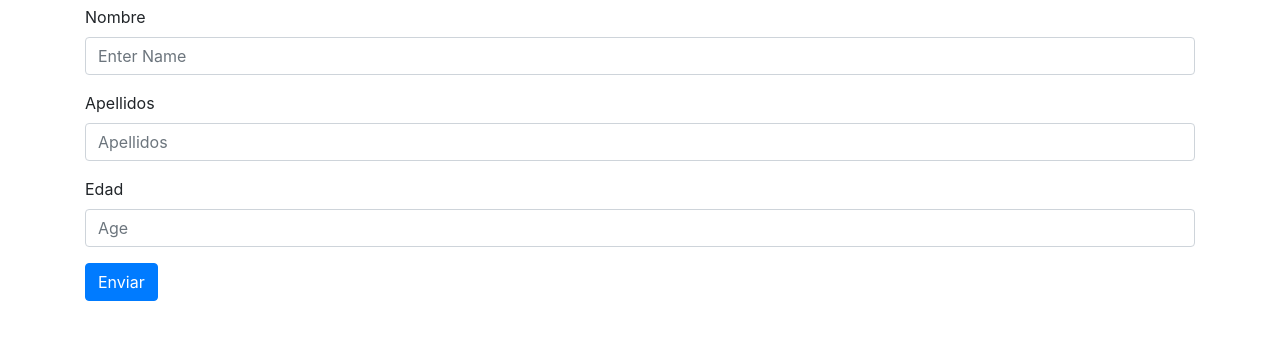
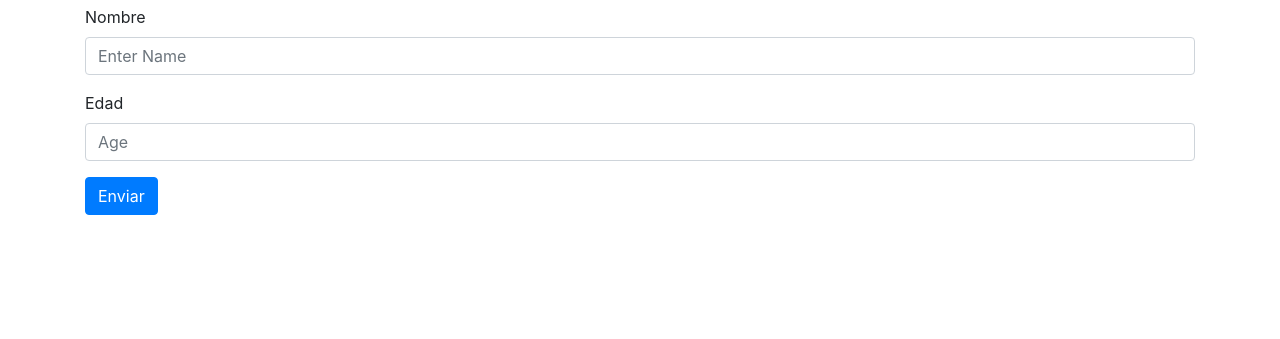
Before and after one commit to lilkitty25/web-prueba, a plain HTML site: page index.html in a window 1280 px wide. Shown: the part 51-390 px from the top of the page. Drawn offline with nearby package versions, Linux system fonts and the light colour scheme.

Commit message:
Eliminar apellidos

```diff
--- a/index.html
+++ b/index.html
@@ -22,10 +22,6 @@
                           <input type="text" class="form-control" id="exampleInputName" aria-describedby="NameHelp" placeholder="Enter Name">
                         </div>
                         <div class="form-group">
-                          <label for="exampleInputLastName">Apellidos</label>
-                          <input type="text" class="form-control" id="exampleInputLastName" placeholder="Apellidos">
-                        </div>
-                        <div class="form-group">
                           <label for="exampleInputAge">Edad</label>
                           <input type="text" class="form-control" id="exampleInputAge" placeholder="Age">
                         </div>
```
